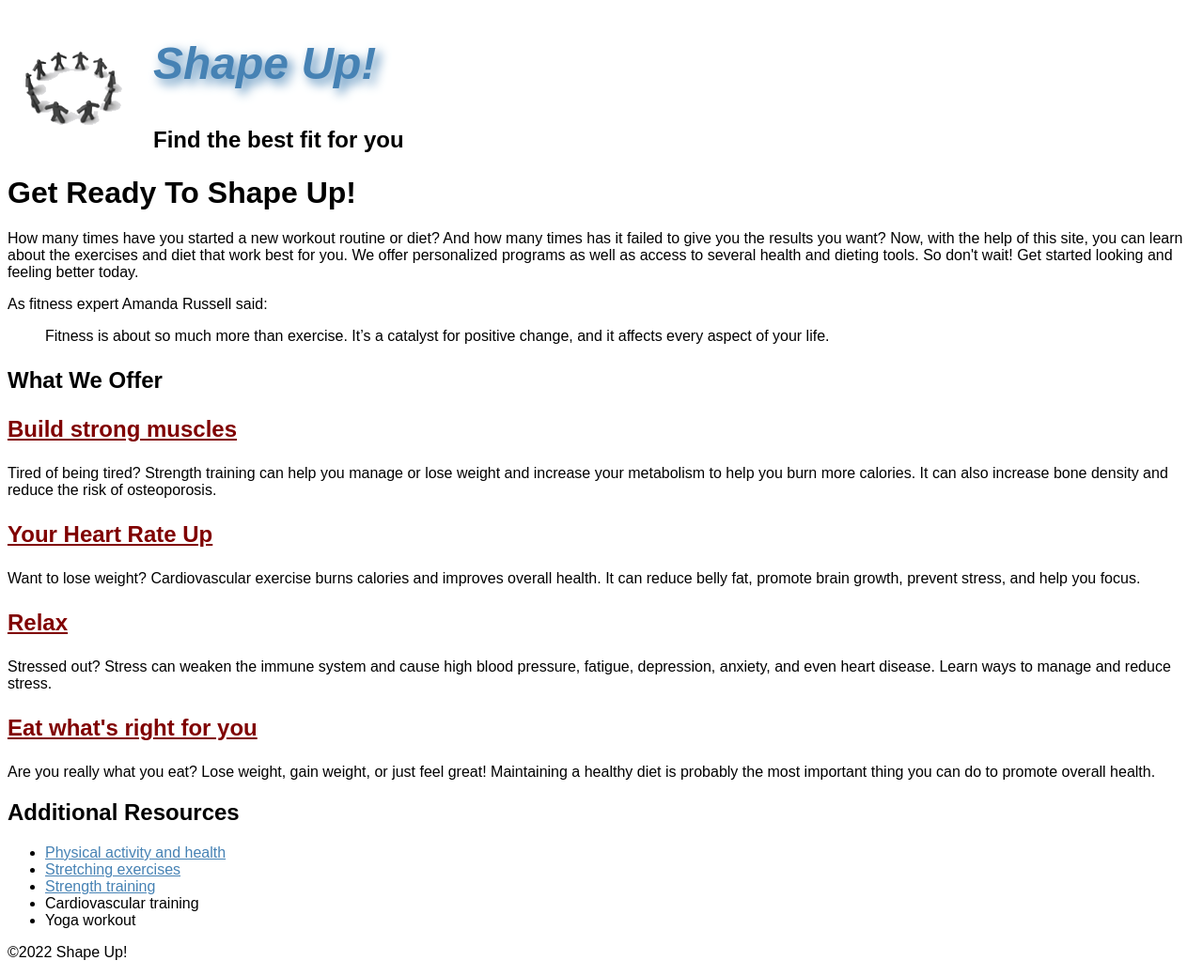
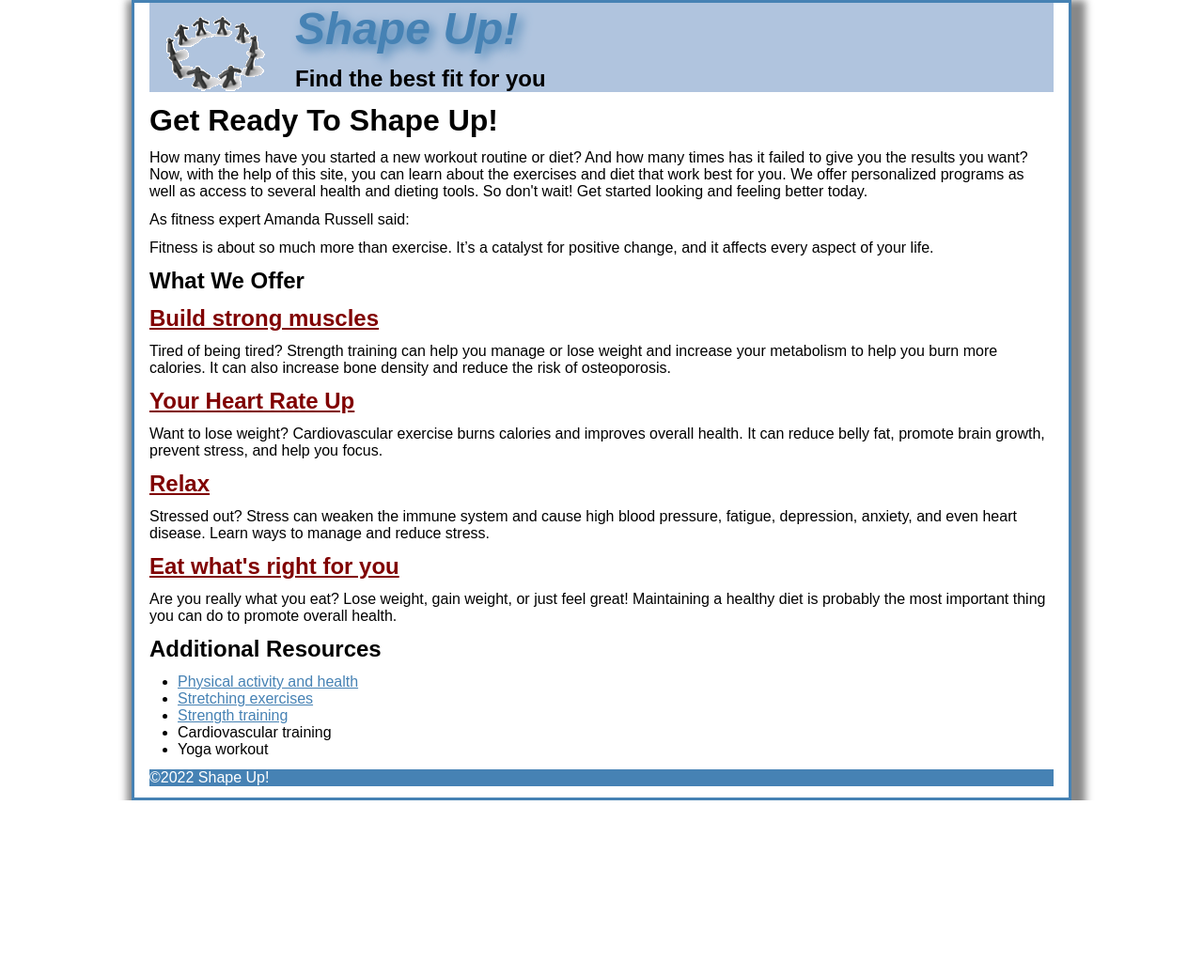
Before and after one commit to sasutton07/shapeup, a plain HTML site: page index.html in a window 1280 px wide. Shown: the whole page at 94% size. After the commit the page ends 852 px from the top, so only its background shows below. Drawn offline with Linux system fonts and the light colour scheme.

Commit message:
Add files via upload

```diff
--- a/styles/main.css
+++ b/styles/main.css
@@ -1,6 +1,24 @@
+* {
+    margin: 0;
+    padding: 0;
+    box-sizing: border-box;
+}
 body {
     font-family: Arial, Helvetica, sans-serif;
     font-size: 100%;
+    padding: 0 1em;
+    max-width: 1000px;
+    width: 100%;
+    margin: 0 auto;
+    border: 3px solid steelblue;
+    box-shadow: 5px 10px 8px 10px #888888;
+
+}
+h1, h2, h3, p, blockquote {
+    margin-bottom: 12px;
+}
+header {
+    background-color: lightsteelblue;
 }
 
 header h2 {
@@ -28,3 +46,13 @@ aside a:link, aside a:visited {
 aside a:hover, aside a:active {
     color:maroon;
 }
+
+aside ul {
+    margin: 12px;
+    margin-left: 30px;
+}
+
+footer {
+    color: white;
+    background-color: steelblue;
+}
```
